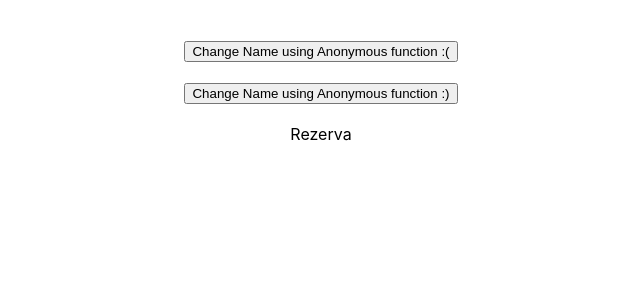
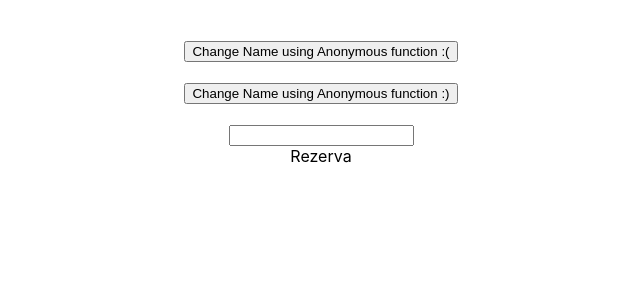
Before and after one commit to Santhoshmahanthi123/react-techsith, a React (Create React App) app: page / in a window 1280 px wide. Shown: the top 300 px of the page, without its empty margins (319-959 px from the left). Built offline with nearby package versions, Linux system fonts and the light colour scheme.

Commit message:
events changing using target

```diff
--- a/src/App.js
+++ b/src/App.js
@@ -9,6 +9,11 @@ class App extends Component {
   changeName = newName => {
     this.setState({
       name: newName
+    });
+  };
+  changeNameFromInput = event => {
+    this.setState({
+      name: event.target.value
     });
   };
   render() {
@@ -26,6 +31,7 @@ class App extends Component {
         </button>
         <br />
         <br />
+        <input type="text" onChange={this.changeNameFromInput} />
         <div>{this.state.name}</div>
       </div>
     );
```
